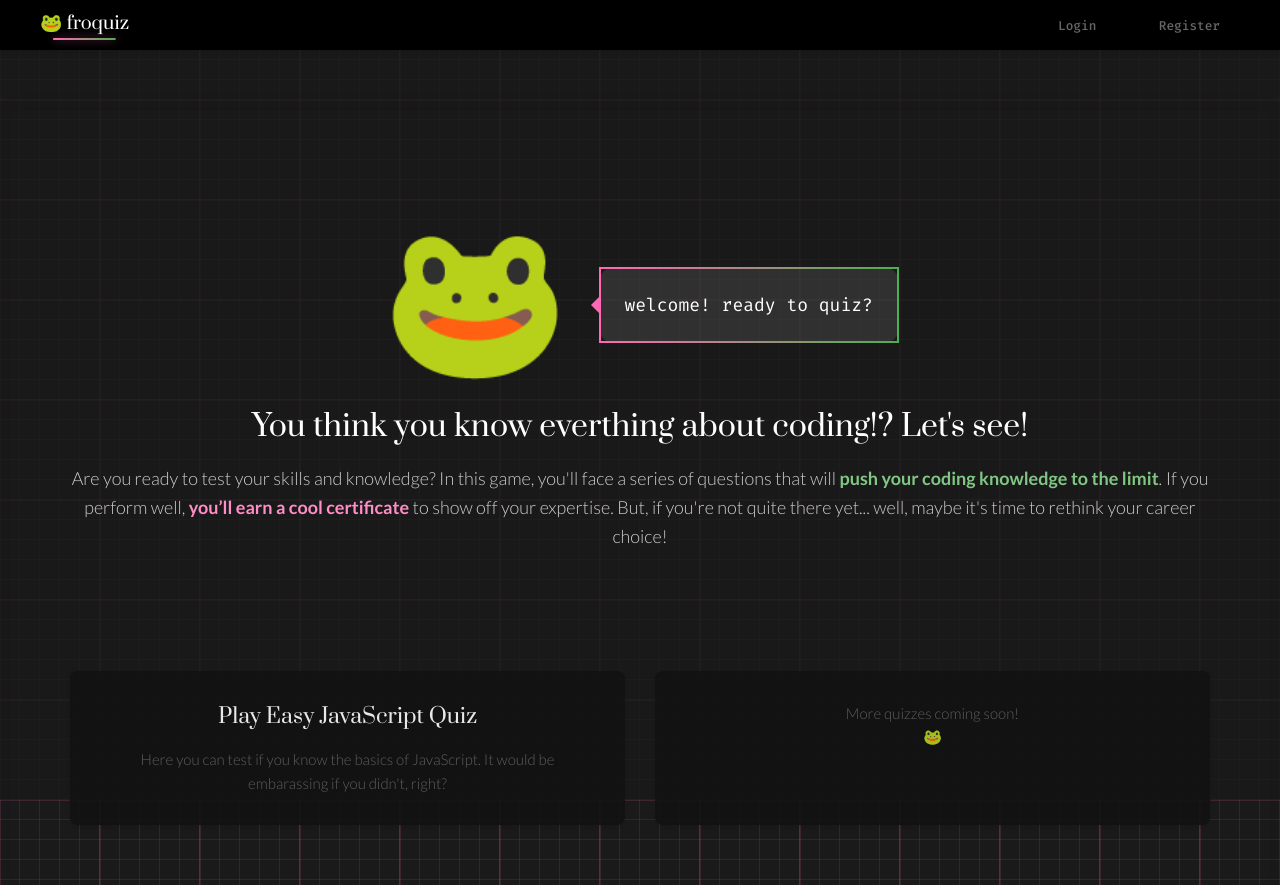
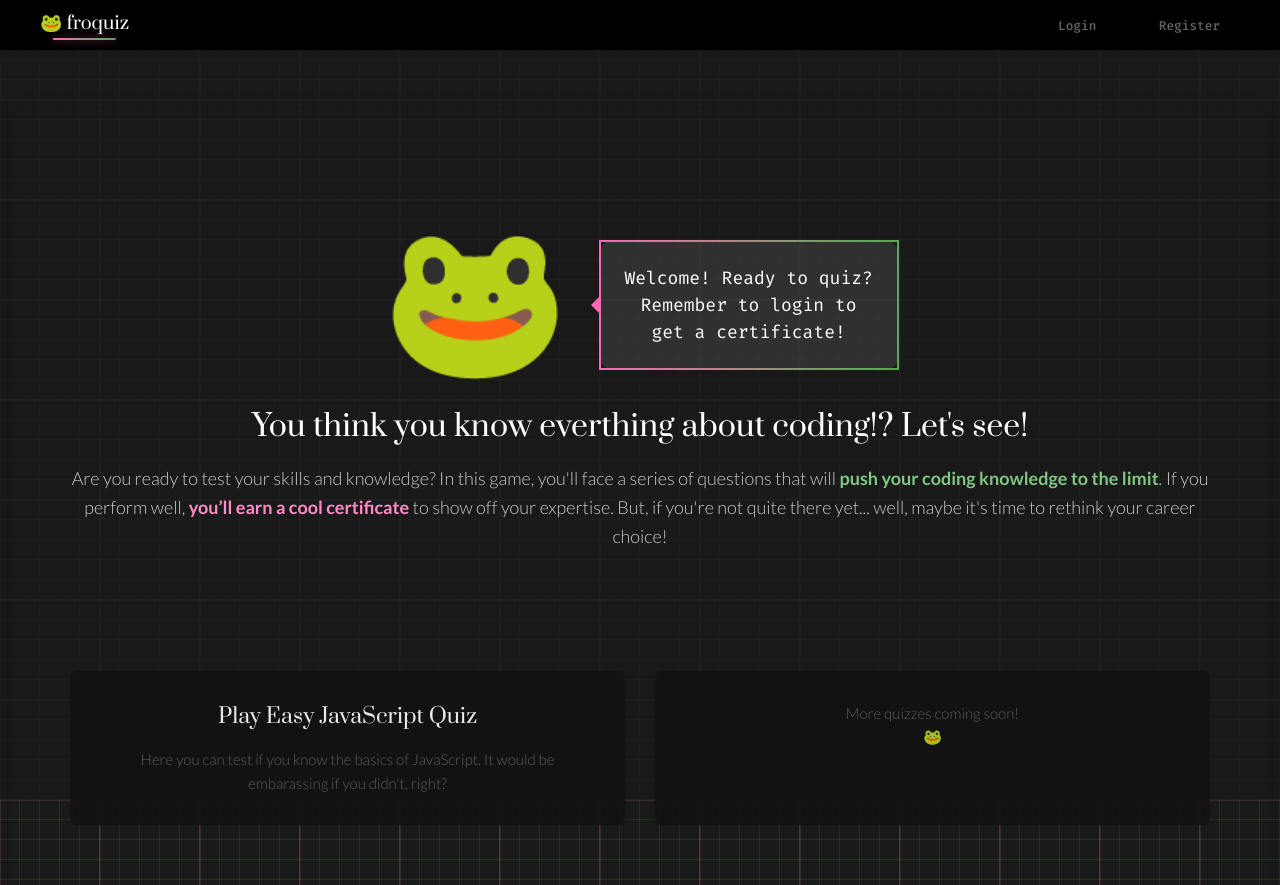
Before and after one commit to jasminlei/froquiz, a React (Vite) app in the folder client/: page / in a window 1280 px wide. Built offline with nearby package versions, Linux system fonts and the light colour scheme.

Commit message:
update homepage

```diff
--- a/client/src/pages/Home.jsx
+++ b/client/src/pages/Home.jsx
@@ -11,8 +11,8 @@ function Home() {
           <div className='big-emoji'>🐸</div>
           <div className='speech-bubble'>
             {isLoggedIn
-              ? `hello ${username}! you ready to show off your skills, or should I grab some popcorn first?`
-              : 'welcome! ready to quiz?'}
+              ? `Hello ${username}! Are you ready to show off your skills, or should I grab some popcorn first?`
+              : 'Welcome! Ready to quiz? Remember to login to get a certificate!'}
           </div>
         </div>
 
```
